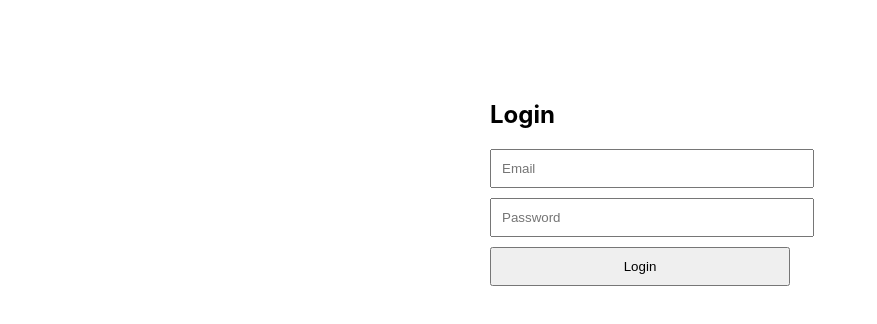
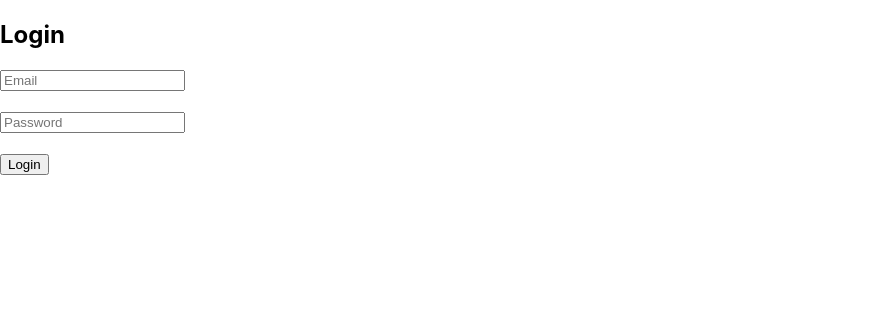
Before and after one commit to Varshini-mp99/blog-platform, a React (Create React App) app in the folder client/: page / in a window 1280 px wide. Shown: the top 324 px of the page, without its empty margins (0-877 px from the left). Built offline with nearby package versions, Linux system fonts and the light colour scheme.

Commit message:
connect deployed backend

```diff
--- a/client/src/pages/Login.js
+++ b/client/src/pages/Login.js
@@ -1,72 +1,63 @@
-import { useState } from "react";
+import React, { useState } from "react";
+import axios from "axios";
 import { useNavigate } from "react-router-dom";
-import API from "../api";
 
-function Login() {
+const Login = () => {
   const [email, setEmail] = useState("");
   const [password, setPassword] = useState("");
 
   const navigate = useNavigate();
 
-  const handleLogin = async () => {
+  const handleSubmit = async (e) => {
+    e.preventDefault();
+
     try {
-      const res = await API.post("/auth/login", {
+      const res = await axios.post(
+        "https://blog-platform-api-5n5q.onrender.com/api/auth/login",
+        {
           email,
           password,
-      });
+        }
+      );
 
-      // save token
       localStorage.setItem("token", res.data.token);
+      navigate("/dashboard");
 
-      // save username
-      localStorage.setItem("user", res.data.user.name);
-
-      navigate("/dashboard");
-    } catch (err) {
-      alert("Invalid credentials");
+    } catch (error) {
+      alert("Login failed");
+      console.log(error);
     }
   };
 
   return (
-    <div style={styles.container}>
+    <div>
       <h2>Login</h2>
 
+      <form onSubmit={handleSubmit}>
         <input
-        style={styles.input}
+          type="email"
           placeholder="Email"
+          value={email}
           onChange={(e) => setEmail(e.target.value)}
         />
 
+        <br />
+        <br />
+
         <input
-        style={styles.input}
           type="password"
           placeholder="Password"
+          value={password}
           onChange={(e) => setPassword(e.target.value)}
         />
 
-      <button style={styles.button} onClick={handleLogin}>
-        Login
-      </button>
+        <br />
+        <br />
+
+        <button type="submit">Login</button>
+      </form>
     </div>
   );
-}
-
-const styles = {
-  container: {
-    width: "300px",
-    margin: "100px auto",
-  },
-
-  input: {
-    width: "100%",
-    padding: "10px",
-    marginBottom: "10px",
-  },
-
-  button: {
-    width: "100%",
-    padding: "10px",
-  },
 };
 
 export default Login;
--- a/client/src/pages/Register.js
+++ b/client/src/pages/Register.js
@@ -1,43 +1,75 @@
-import { useState } from "react";
-import API from "../api";
+import React, { useState } from "react";
+import axios from "axios";
 import { useNavigate } from "react-router-dom";
 
-function Register() {
-
-  const [name,setName] = useState("");
-  const [email,setEmail] = useState("");
-  const [password,setPassword] = useState("");
+const Register = () => {
+  const [name, setName] = useState("");
+  const [email, setEmail] = useState("");
+  const [password, setPassword] = useState("");
 
   const navigate = useNavigate();
 
-  const register = async () => {
-    await API.post("/auth/register",{name,email,password});
-    navigate("/");
+  const handleSubmit = async (e) => {
+    e.preventDefault();
+
+    try {
+      await axios.post(
+        "https://blog-platform-api-5n5q.onrender.com/api/auth/register",
+        {
+          name,
+          email,
+          password,
+        }
+      );
+
+      alert("User registered");
+      navigate("/login");
+
+    } catch (error) {
+      alert("Register failed");
+      console.log(error);
+    }
   };
 
   return (
     <div>
       <h2>Register</h2>
 
+      <form onSubmit={handleSubmit}>
         <input
+          type="text"
           placeholder="Name"
-        onChange={(e)=>setName(e.target.value)}
+          value={name}
+          onChange={(e) => setName(e.target.value)}
         />
 
+        <br />
+        <br />
+
         <input
+          type="email"
           placeholder="Email"
-        onChange={(e)=>setEmail(e.target.value)}
+          value={email}
+          onChange={(e) => setEmail(e.target.value)}
         />
+
+        <br />
+        <br />
 
         <input
           type="password"
           placeholder="Password"
-        onChange={(e)=>setPassword(e.target.value)}
+          value={password}
+          onChange={(e) => setPassword(e.target.value)}
         />
 
-      <button onClick={register}>Register</button>
+        <br />
+        <br />
+
+        <button type="submit">Register</button>
+      </form>
     </div>
   );
-}
+};
 
 export default Register;
```
Lines whose indentation alone changed are shown as unchanged.
